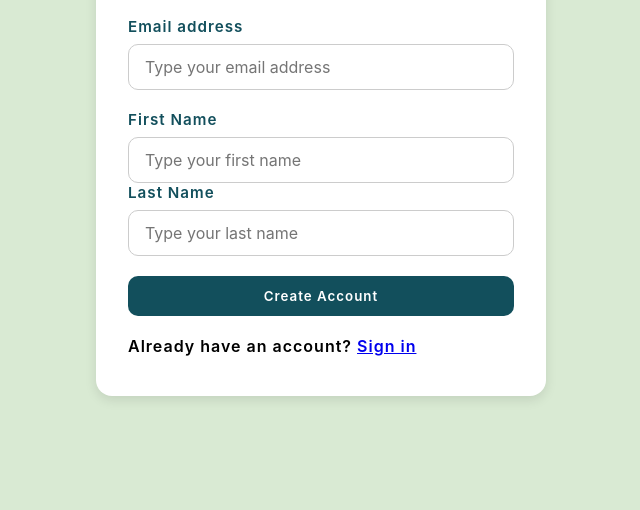
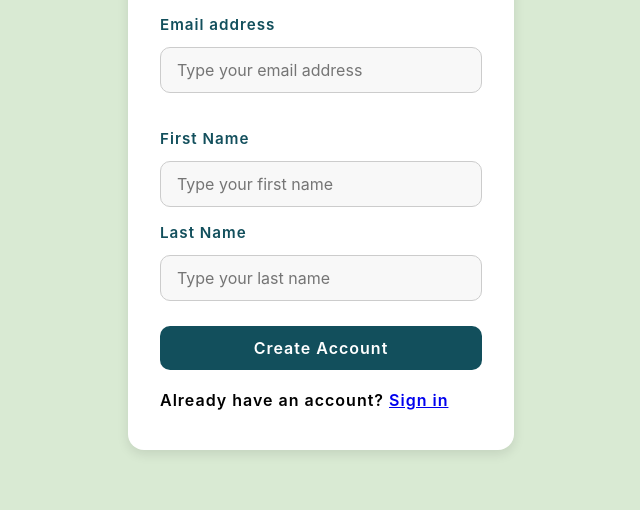
Before and after one commit to UoP-PrepPal/PrepPal, a website: page client/signUp.html in a window 1280 px wide. Shown: the part 290-800 px from the top of the page, without its empty margins (319-959 px from the left). Drawn offline with Linux system fonts and the light colour scheme.

Commit message:
removed redundant files

```diff
--- a/client/introduction.css
+++ b/client/introduction.css
@@ -115,3 +115,238 @@ body, section {
 #welcome-page > a:active {
     background-color: #153339;
 }
+
+* {
+    margin: 0;
+    padding: 0;
+    font-family: "Inter", sans-serif, monospace;
+}
+
+:root {
+    --primary: #d9ead3;
+    --secondary: #124f5c;
+    --title-colour: rgb(92, 92, 92);
+}
+
+body {
+    min-height: 100dvh;
+    display: flex;
+    justify-content: center;
+    align-items: center;
+    background-color: var(--primary);
+    font-weight: 600;
+    letter-spacing: 1px;
+}
+
+.signup-container {
+    width: 100%;
+    max-width: 450px;
+    padding: 2rem;
+}
+
+.signup-box {
+    background-color: white;
+    padding: 2.5rem 2rem;
+    border-radius: 16px;
+    box-shadow: 0 4px 12px rgba(0, 0, 0, 0.1);
+    display: flex;
+    flex-direction: column;
+    gap: 1.25rem;
+}
+
+.signup-box h1 {
+    text-align: center;
+    color: var(--title-colour);
+    font-size: 2rem;
+}
+
+.textbox {
+    display: flex;
+    flex-direction: column;
+}
+
+.textbox label {
+    margin-bottom: 0.5rem;
+    color: var(--secondary);
+    font-size: 0.95rem;
+}
+
+.textbox input {
+    padding: 0.75rem 1rem;
+    border: 1px solid #ccc;
+    border-radius: 10px;
+    font-size: 1rem;
+}
+
+.password-requirements {
+    font-size: 0.8rem;
+    color: gray;
+    margin-top: 0.5rem;
+    line-height: 1.4;
+}
+
+.btn {
+    padding: 0.75rem;
+    background-color: var(--secondary);
+    color: white;
+    font-weight: 600;
+    border: none;
+    border-radius: 10px;
+    cursor: pointer;
+    transition: background-color 0.2s ease;
+    letter-spacing: 1px;
+}
+
+.btn:hover {
+    background-color: #0c3b45;
+}
+
+
+* {
+    margin: 0;
+    padding: 0;
+    font-family: "Inter", sans-serif, monospace;
+    box-sizing: border-box;
+}
+
+:root {
+    --primary: #d9ead3;
+    --secondary: #124f5c;
+    --title-colour: rgb(92, 92, 92);
+    --text-colour: #333;
+    --button-hover: #0d3a44;
+}
+
+body {
+    height: 100vh;
+    background-color: var(--primary);
+    display: flex;
+    justify-content: center;
+    align-items: center;
+}
+
+.container {
+    background: white;
+    padding: 2rem;
+    border-radius: 12px;
+    box-shadow: 0 4px 10px rgba(0, 0, 0, 0.1);
+    width: 90%;
+    max-width: 400px;
+    text-align: center;
+}
+
+h1 {
+    font-size: 24px;
+    color: var(--title-colour);
+    margin-bottom: 1rem;
+}
+
+label {
+    font-weight: 600;
+    display: block;
+    margin-top: 1rem;
+    color: var(--text-colour);
+    text-align: left;
+}
+
+input, select {
+    width: 100%;
+    padding: 10px;
+    margin-top: 5px;
+    border: 2px solid var(--secondary);
+    border-radius: 5px;
+    background-color: #f8f8f8;
+    font-size: 16px;
+    color: var(--text-colour);
+    outline: none;
+}
+
+input:focus, select:focus {
+    border-color: var(--button-hover);
+}
+
+button {
+    margin-top: 1.5rem;
+    padding: 12px;
+    width: 100%;
+    border: none;
+    background-color: var(--secondary);
+    color: white;
+    cursor: pointer;
+    border-radius: 8px;
+    font-size: 16px;
+    font-weight: 600;
+    transition: background 0.2s;
+}
+
+button:hover {
+    background-color: var(--button-hover);
+}
+
+.ingredients-section {
+    display: flex;
+    gap: 10px;
+    align-items: center;
+    margin-top: 1rem;
+}
+
+.ingredients-section input {
+    flex: 1;
+}
+
+ul {
+    list-style-type: none;
+    padding: 0;
+    margin-top: 10px;
+    text-align: left;
+}
+
+ul li {
+    background: #e9e9e9;
+    padding: 8px;
+    margin: 5px 0;
+    border-radius: 5px;
+    font-weight: 500;
+    display: flex;
+    justify-content: space-between;
+    align-items: center;
+}
+
+#image-preview {
+    width: 100%;
+    max-height: 200px;
+    object-fit: cover;
+    margin-top: 10px;
+    border-radius: 8px;
+    display: none;
+}
+
+.hidden {
+    display: none;
+}
+
+
+.ingredients-section input {
+    flex: 1;
+    padding: 12px;
+    font-size: 16px;
+    border-radius: 5px;
+    border: 2px solid var(--secondary);
+    background-color: #f8f8f8;
+    outline: none;
+    min-width: 150px; /* Adjusted width to ensure it's more spacious */
+}
+
+.ingredients-section button {
+    padding: 12px;
+    background-color: var(--secondary);
+    color: white;
+    border-radius: 5px;
+    font-size: 16px;
+    border: none;
+    cursor: pointer;
+}
+
+.ingredients-section button:hover {
+    background-color: var(--button-hover);
+}
--- a/client/logIn.css
+++ /dev/null
@@ -1,118 +0,0 @@
-@import url('https://fonts.googleapis.com/css2?family=Pacifico&display=swap');
-
-body {
-    background-color: #d9ead3;
-    font-family: 'sans-serif';
-    display: flex;
-    justify-content: center;
-    align-items: center;
-    height: 100vh;
-    margin: 0;
-}
-:root {
-    --primary: #d9ead3;
-    --secondary: #124f5c;
-    --title-colour: rgb(92, 92, 92);
-}
-
-.iphone {
-    width: 375px;
-    height: 667px;
-    background: #000;
-    border-radius: 36px;
-    padding: 20px;
-    box-shadow: 0 0 20px rgba(0, 0, 0, 0.5);
-    display: flex;
-    justify-content: center;
-    align-items: center;
-}
-
-.screen {
-    width: 100%;
-    height: 100%;
-    background: #fff;
-    border-radius: 30px;
-    overflow: hidden;
-    display: flex;
-    flex-direction: column;
-    justify-content: space-between;
-    align-items: center;
-    padding: 20px;
-}
-
-.login-box {
-    width: 100%;
-    text-align: center;
-}
-
-.login-box h1 {
-    font-family: 'Pacifico', cursive;
-}
-
-.textbox input,
-.btn {
-    font-family: 'sans-serif';
-}
-
-.textbox {
-    margin-bottom: 15px;
-    text-align: left;
-}
-
-.textbox label {
-    display: block;
-    margin-bottom: 5px;
-    font-weight: bold;
-    font-family: 'sans-serif';
-}
-
-.textbox input {
-    width: 100%;
-    padding: 10px;
-    box-sizing: border-box;
-    font-family: 'sans-serif';
-}
-
-.textbox input::placeholder {
-    font-family: 'sans-serif';
-}
-
-.forgot-password {
-    display: block;
-    margin-bottom: 15px;
-    text-align: right;
-    font-size: 0.9em;
-    color: #000;
-    text-decoration: none;
-}
-
-.forgot-password:hover {
-    text-decoration: underline;
-}
-
-.btn {
-    width: 100%;
-    padding: 10px;
-    background-color: #00008B;
-    color: white;
-    border: none;
-    border-radius: 5px;
-    cursor: pointer;
-    text-align: center;
-    text-decoration: none;
-    font-size: 1.1em;
-}
-
-.btn:hover {
-    background-color: #000066;
-}
-
-.signup-box {
-    text-align: center;
-    margin-top: auto;
-    margin-bottom: 20px;
-}
-
-.signup-btn {
-    margin-top: 10px;
-}
--- a/client/recipe.css
+++ /dev/null
@@ -1,148 +0,0 @@
-* {
-    margin: 0;
-    padding: 0;
-    font-family: "Inter", sans-serif, monospace;
-    box-sizing: border-box;
-}
-
-:root {
-    --primary: #d9ead3;
-    --secondary: #124f5c;
-    --title-colour: rgb(92, 92, 92);
-    --text-colour: #333;
-    --button-hover: #0d3a44;
-}
-
-body {
-    height: 100vh;
-    background-color: var(--primary);
-    display: flex;
-    justify-content: center;
-    align-items: center;
-}
-
-.container {
-    background: white;
-    padding: 2rem;
-    border-radius: 12px;
-    box-shadow: 0 4px 10px rgba(0, 0, 0, 0.1);
-    width: 90%;
-    max-width: 400px;
-    text-align: center;
-}
-
-h1 {
-    font-size: 24px;
-    color: var(--title-colour);
-    margin-bottom: 1rem;
-}
-
-label {
-    font-weight: 600;
-    display: block;
-    margin-top: 1rem;
-    color: var(--text-colour);
-    text-align: left;
-}
-
-input, select {
-    width: 100%;
-    padding: 10px;
-    margin-top: 5px;
-    border: 2px solid var(--secondary);
-    border-radius: 5px;
-    background-color: #f8f8f8;
-    font-size: 16px;
-    color: var(--text-colour);
-    outline: none;
-}
-
-input:focus, select:focus {
-    border-color: var(--button-hover);
-}
-
-button {
-    margin-top: 1.5rem;
-    padding: 12px;
-    width: 100%;
-    border: none;
-    background-color: var(--secondary);
-    color: white;
-    cursor: pointer;
-    border-radius: 8px;
-    font-size: 16px;
-    font-weight: 600;
-    transition: background 0.2s;
-}
-
-button:hover {
-    background-color: var(--button-hover);
-}
-
-.ingredients-section {
-    display: flex;
-    gap: 10px;
-    align-items: center;
-    margin-top: 1rem;
-}
-
-.ingredients-section input {
-    flex: 1;
-}
-
-ul {
-    list-style-type: none;
-    padding: 0;
-    margin-top: 10px;
-    text-align: left;
-}
-
-ul li {
-    background: #e9e9e9;
-    padding: 8px;
-    margin: 5px 0;
-    border-radius: 5px;
-    font-weight: 500;
-    display: flex;
-    justify-content: space-between;
-    align-items: center;
-}
-
-#image-preview {
-    width: 100%;
-    max-height: 200px;
-    object-fit: cover;
-    margin-top: 10px;
-    border-radius: 8px;
-    display: none;
-}
-
-.hidden {
-    display: none;
-}
-
-
-.ingredients-section input {
-    flex: 1;
-    padding: 12px;
-    font-size: 16px;
-    border-radius: 5px;
-    border: 2px solid var(--secondary);
-    background-color: #f8f8f8;
-    outline: none;
-    min-width: 150px; /* Adjusted width to ensure it's more spacious */
-}
-
-.ingredients-section button {
-    padding: 12px;
-    background-color: var(--secondary);
-    color: white;
-    border-radius: 5px;
-    font-size: 16px;
-    border: none;
-    cursor: pointer;
-}
-
-.ingredients-section button:hover {
-    background-color: var(--button-hover);
-}
--- a/client/signUp.css
+++ /dev/null
@@ -1,84 +0,0 @@
-* {
-    margin: 0;
-    padding: 0;
-    font-family: "Inter", sans-serif, monospace;
-}
-
-:root {
-    --primary: #d9ead3;
-    --secondary: #124f5c;
-    --title-colour: rgb(92, 92, 92);
-}
-
-body {
-    min-height: 100dvh;
-    display: flex;
-    justify-content: center;
-    align-items: center;
-    background-color: var(--primary);
-    font-weight: 600;
-    letter-spacing: 1px;
-}
-
-.signup-container {
-    width: 100%;
-    max-width: 450px;
-    padding: 2rem;
-}
-
-.signup-box {
-    background-color: white;
-    padding: 2.5rem 2rem;
-    border-radius: 16px;
-    box-shadow: 0 4px 12px rgba(0, 0, 0, 0.1);
-    display: flex;
-    flex-direction: column;
-    gap: 1.25rem;
-}
-
-.signup-box h1 {
-    text-align: center;
-    color: var(--title-colour);
-    font-size: 2rem;
-}
-
-.textbox {
-    display: flex;
-    flex-direction: column;
-}
-
-.textbox label {
-    margin-bottom: 0.5rem;
-    color: var(--secondary);
-    font-size: 0.95rem;
-}
-
-.textbox input {
-    padding: 0.75rem 1rem;
-    border: 1px solid #ccc;
-    border-radius: 10px;
-    font-size: 1rem;
-}
-
-.password-requirements {
-    font-size: 0.8rem;
-    color: gray;
-    margin-top: 0.5rem;
-    line-height: 1.4;
-}
-
-.btn {
-    padding: 0.75rem;
-    background-color: var(--secondary);
-    color: white;
-    font-weight: 600;
-    border: none;
-    border-radius: 10px;
-    cursor: pointer;
-    transition: background-color 0.2s ease;
-    letter-spacing: 1px;
-}
-
-.btn:hover {
-    background-color: #0c3b45;
-}
--- a/client/signUp.html
+++ b/client/signUp.html
@@ -4,7 +4,7 @@
     <meta charset="UTF-8" />
     <meta name="viewport" content="width=device-width, initial-scale=1.0"/>
     <title>PrepPal</title>
-    <link rel="stylesheet" href="signUp.css" />
+    <link rel="stylesheet" href="introduction.css" />
 </head>
 <body>
     <div class="signup-container">
```
Also changed, not shown: client/logIn.html (deleted, +0 -32 lines), client/preferences.html (+1 -1 lines), client/recipe.html (+1 -1 lines), client/signIn.html (+1 -1 lines).
